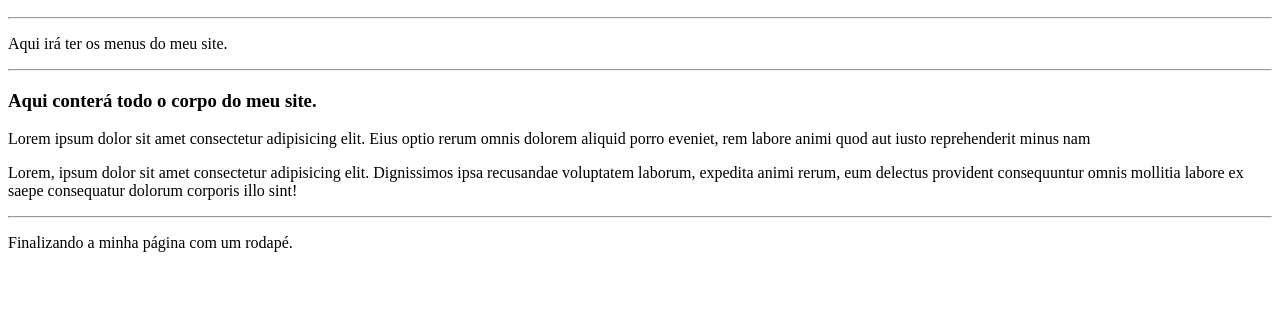
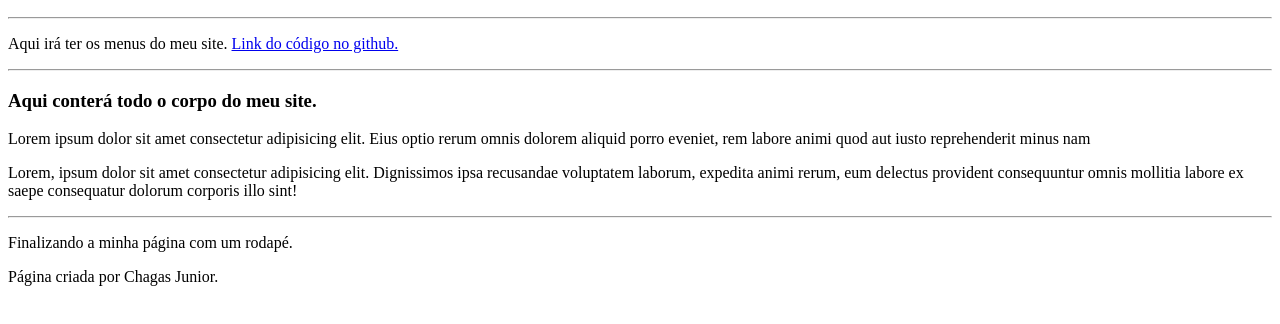
Before and after one commit to FChJunior/Atividades_Faculdade, a plain HTML site: page HTML/Atividade Prática 1/index.html in a window 1280 px wide. Shown: the part 110-434 px from the top of the page. Drawn offline with Linux system fonts and the light colour scheme.

Commit message:
Update index.html

```diff
--- a/HTML/Atividade Prática 1/index.html
+++ b/HTML/Atividade Prática 1/index.html
@@ -15,7 +15,7 @@
         <hr>
         <p>
             Aqui irá ter os menus do meu site.
-            <a href=""></a>
+            <a href="https://github.com/FChJunior/Atividades_Faculdade/blob/main/HTML/Atividade%20Prática%201/index.html">Link do código no github.</a>
         </p>
 
 
@@ -33,6 +33,7 @@
     </section>
     <footer>
         <p>Finalizando a minha página com um rodapé.</p>
+        <p>Página criada por Chagas Junior.</p>
     </footer>
 </body>
 </html>
```
